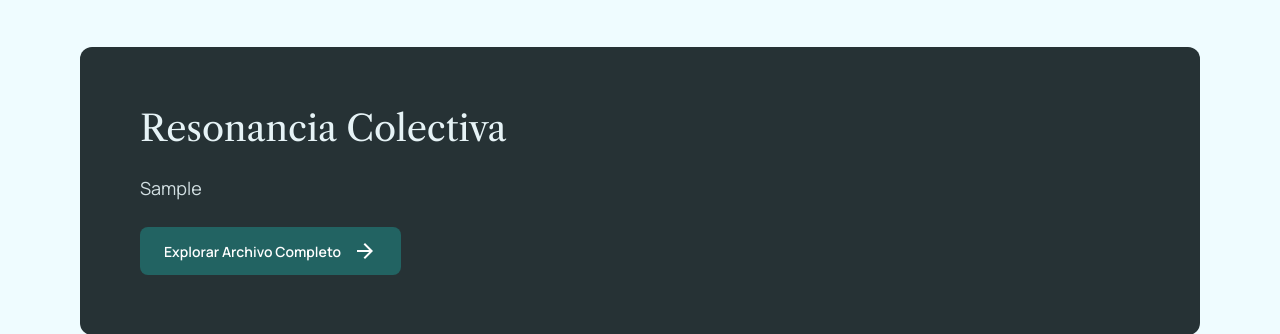
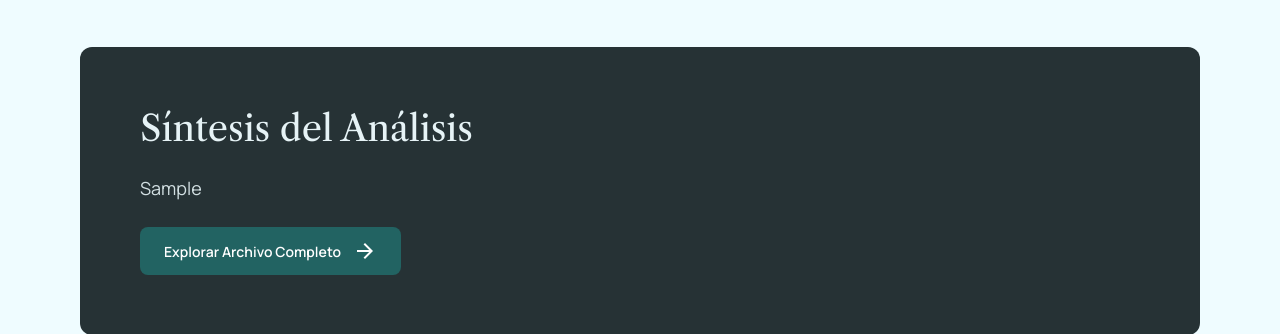
Before and after one commit to jpierre09/datapolis, a Django app: a page that uses apps/portfolio_projects/templates/portfolio_projects/project_detail.html in a window 1280 px wide. Shown: the part 2083-2417 px from the top of the page. Run offline with Django 5.2, Linux system fonts and the light colour scheme; tables that the repository leaves empty hold one stand-in row (values such as "Sample post"); grey boxes marked "Sample" are stand-in pictures; data that the repository does not hold is empty; some libraries are stand-ins or nearby versions.

Commit message:
modificaciones menores

```diff
--- a/apps/dashboard/forms.py
+++ b/apps/dashboard/forms.py
@@ -22,7 +22,7 @@ class ProjectCreateForm(forms.ModelForm):
             "title": "Da un nombre a tu proyecto",
             "question": "Pregunta de análisis",
             "description": "Pequeña descripción",
-            "cover_image": "Imagen de portada",
+            "cover_image": "Imagen de referencia",
             "project_type": "Tipo de proyecto",
             "category": "Categoría",
             "status": "Estado del proyecto",
--- a/apps/portfolio_projects/templates/portfolio_projects/project_detail.html
+++ b/apps/portfolio_projects/templates/portfolio_projects/project_detail.html
@@ -209,7 +209,7 @@
       {% if project.conclusion %}
           <section class="container-max conclusion-section">
               <div class="conclusion-card">
-                  <h2 class="conclusion-title">Resonancia Colectiva</h2>
+                  <h2 class="conclusion-title">Síntesis del Análisis</h2>
                   <p class="conclusion-text">{{ project.conclusion|linebreaksbr }}</p>
                   <a href="#" class="conclusion-button">
                       Explorar Archivo Completo
```
